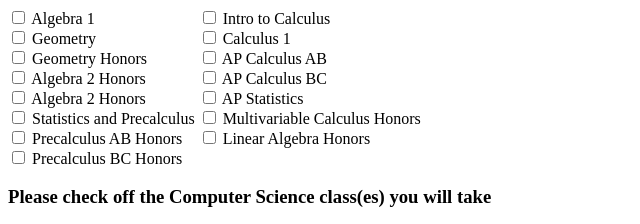
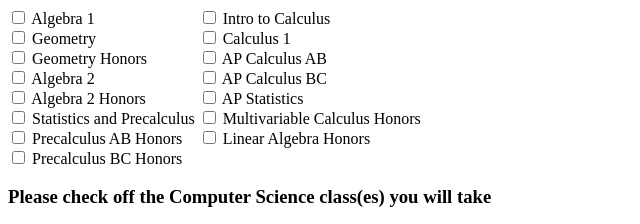
Before and after one commit to mhoughton26/HB-Homework-Calculator, a plain HTML site: page index.html in a window 1280 px wide. Shown: the part 1169-1393 px from the top of the page, 0-640 px from the left. Drawn offline with Linux system fonts and the light colour scheme.

Commit message:
correct algebra 2 label

```diff
--- a/index.html
+++ b/index.html
@@ -196,7 +196,7 @@
       <input type="checkbox" name="Math" value="GeometryHonors">
       <label for="GeometryHonors">Geometry Honors</label><br>
       <input type="checkbox" name = "Math" value = "Algebra2">
-      <label for = "Algebra2">Algebra 2 Honors</label><br>
+      <label for = "Algebra2">Algebra 2</label><br>
       <input type="checkbox" name="Math" value="Algebra2Honors">
       <label for="Algebra2Honors">Algebra 2 Honors</label><br>
       <input type="checkbox" name="Math" value="StatisticsandPrecalculus">
```
